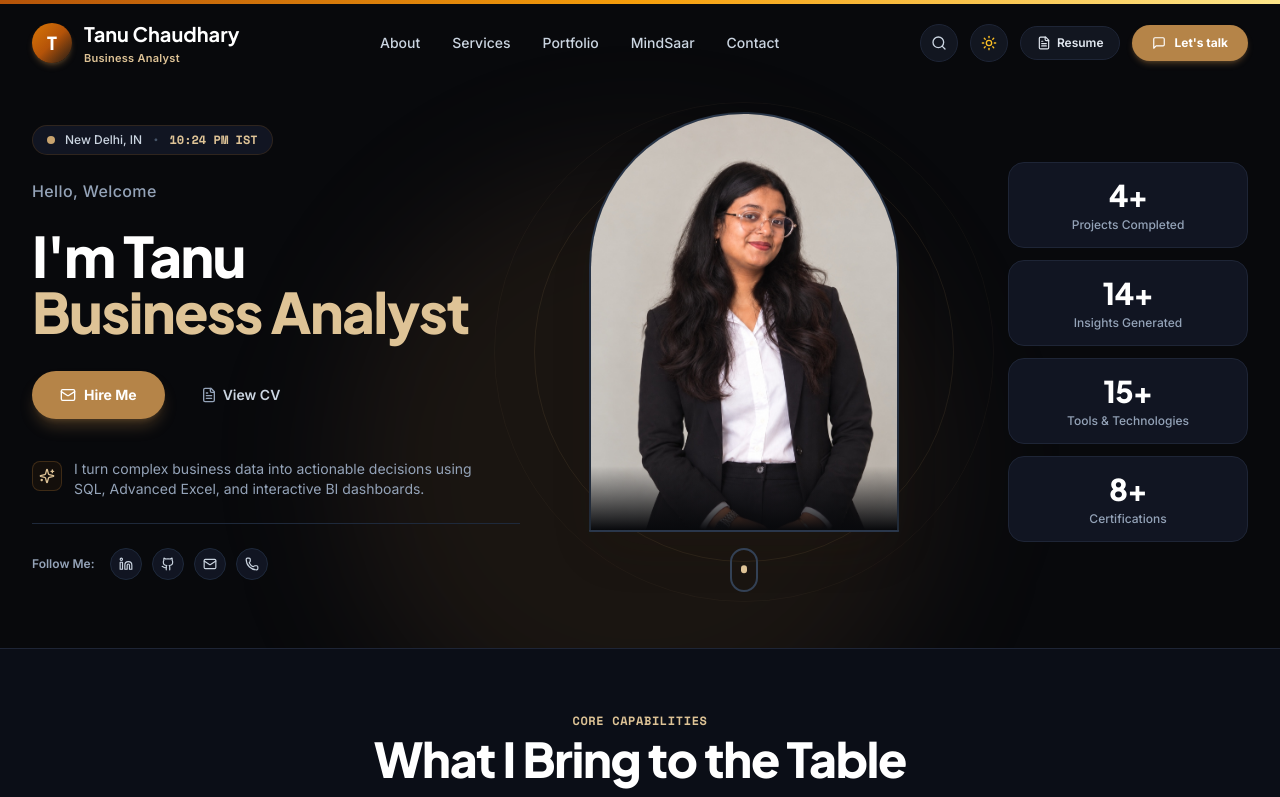
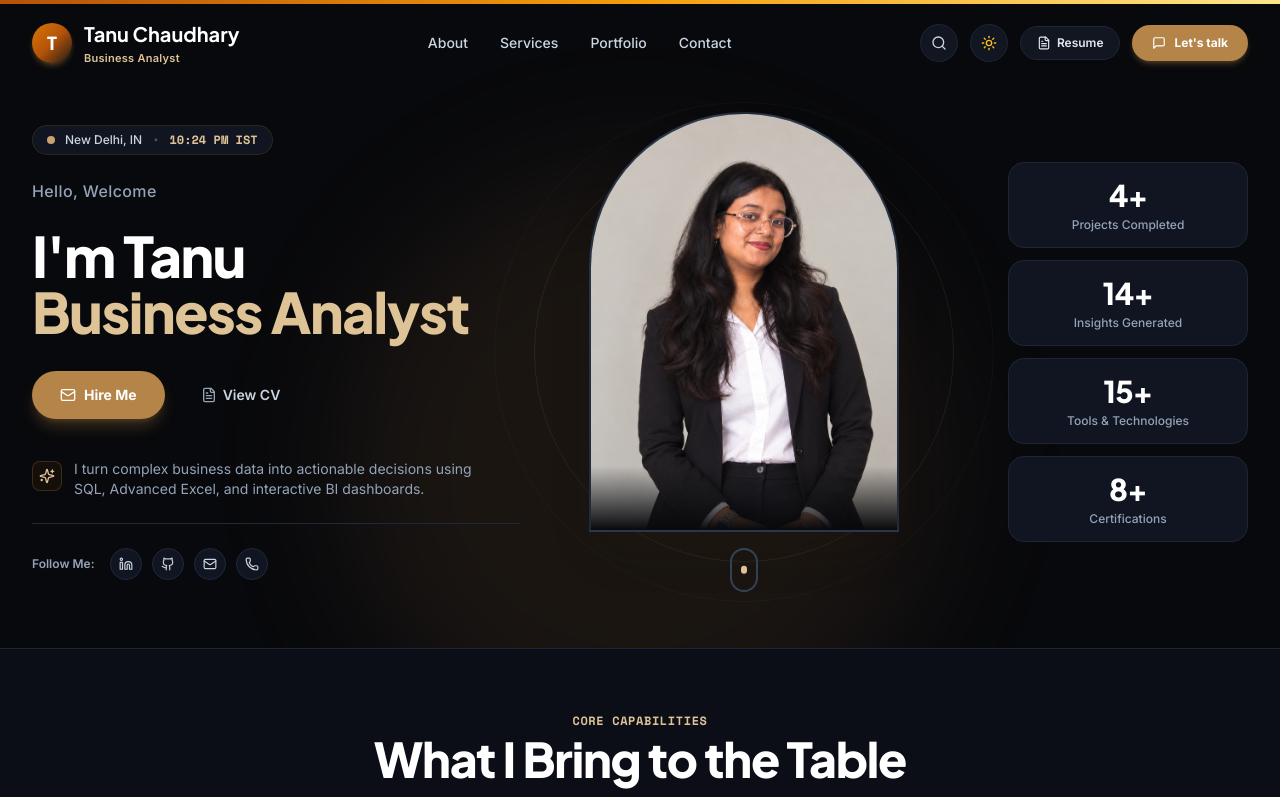
Before and after one commit to Tanu019/Portfolio, a React (Vite) app: page / in a window 1280 px wide. Shown: the top 797 px of the page. Built offline with nearby package versions, Linux system fonts and the light colour scheme.

Commit message:
Remove MindSaar section and its navigation links

```diff
--- a/src/App.jsx
+++ b/src/App.jsx
@@ -4,7 +4,6 @@ import Navbar from './components/Navbar';
 import Hero from './components/Hero';
 import SkillsSection from './components/SkillsSection';
 import ProjectShowcase from './components/ProjectShowcase';
-import MindSaarSection from './components/MindSaarSection';
 import AboutSection from './components/AboutSection';
 import ContactSection from './components/ContactSection';
 import Footer from './components/Footer';
@@ -153,9 +152,6 @@ export default function App() {
         externalSelectedProject={selectedModalProject}
       />
 
-      {/* "Building with MindSaar" - Startup Section */}
-      <MindSaarSection />
-
       {/* About Section */}
       <AboutSection onOpenResume={() => setResumeOpen(true)} />
 
--- a/src/components/CommandPalette.jsx
+++ b/src/components/CommandPalette.jsx
@@ -43,16 +43,6 @@ export default function CommandPalette({
       icon: BarChart2,
       action: () => {
         document.getElementById('work')?.scrollIntoView({ behavior: 'smooth' });
-        onClose();
-      }
-    },
-    {
-      id: 'sec-mindsaar',
-      title: 'MindSaar Startup & Digital Products',
-      category: 'Navigation',
-      icon: Sparkles,
-      action: () => {
-        document.getElementById('mindsaar')?.scrollIntoView({ behavior: 'smooth' });
         onClose();
       }
     },
--- a/src/components/Footer.jsx
+++ b/src/components/Footer.jsx
@@ -31,7 +31,6 @@ export default function Footer({ onOpenResume }) {
     { label: 'About', href: '#about' },
     { label: 'Services', href: '#services' },
     { label: 'Portfolio', href: '#work' },
-    { label: 'MindSaar', href: '#mindsaar' },
     { label: 'Contact', href: '#contact' },
   ];
 
--- a/src/components/Navbar.jsx
+++ b/src/components/Navbar.jsx
@@ -30,7 +30,6 @@ export default function Navbar({ theme, onToggleTheme, onOpenResume, onOpenComma
     { name: 'About', href: '#about' },
     { name: 'Services', href: '#services' },
     { name: 'Portfolio', href: '#work' },
-    { name: 'MindSaar', href: '#mindsaar' },
     { name: 'Contact', href: '#contact' },
   ];
 
```
